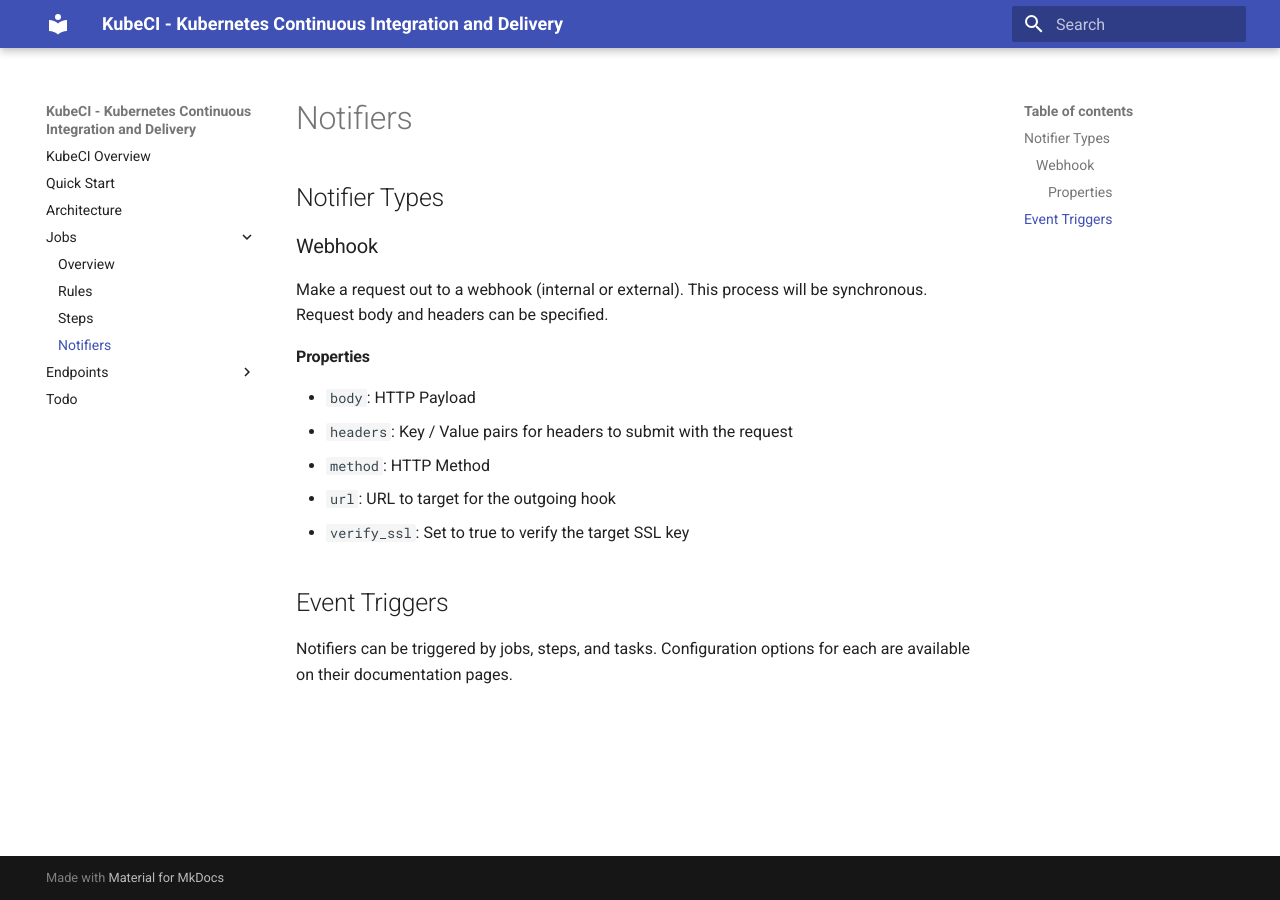
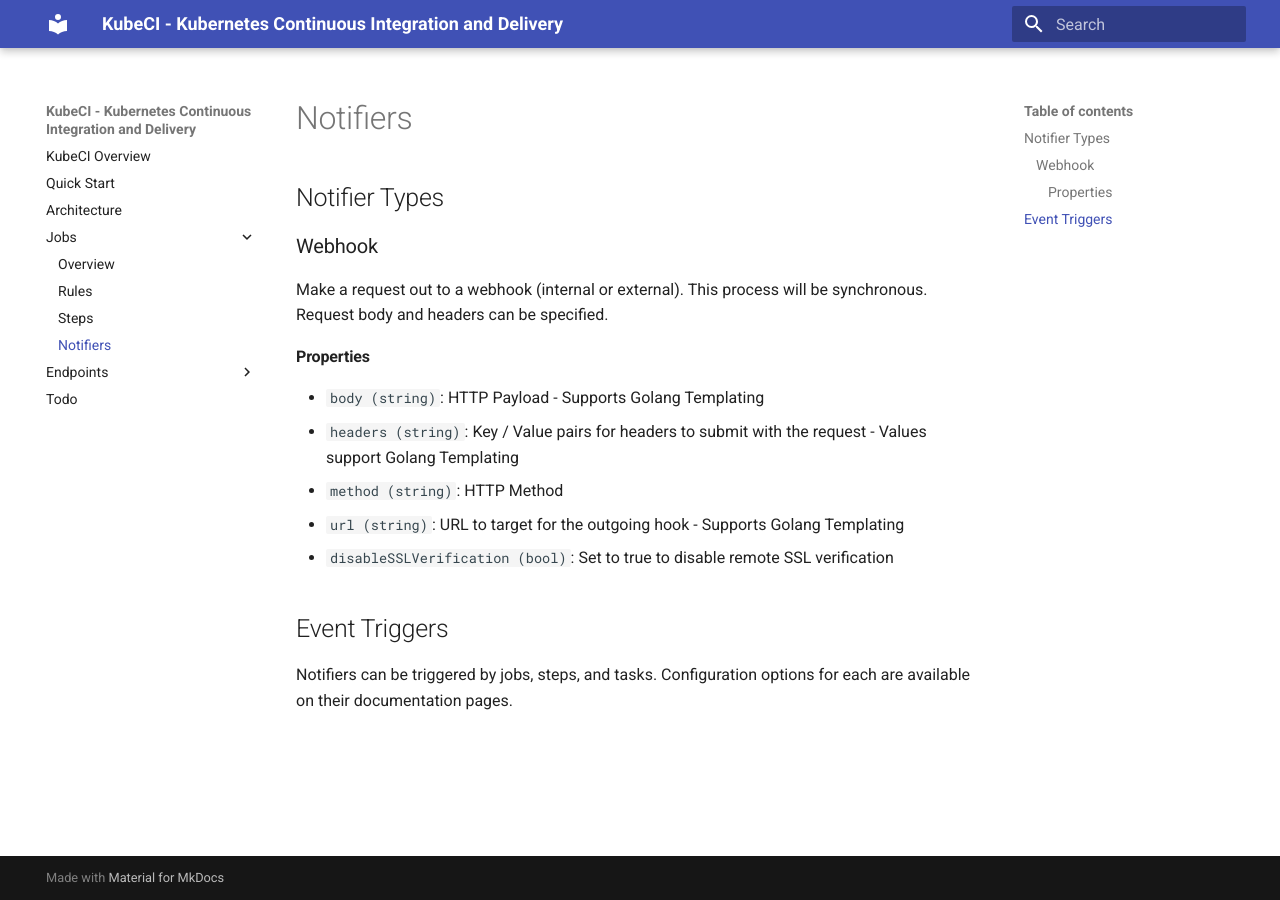
Before and after one commit to mnewswanger/kube-ci, an MkDocs documentation site: the page built from docs/jobs/notifiers.md, in a window 1280 px wide. Built offline with MkDocs 1.6.1 and Material for MkDocs 9.7.7, drawn with Linux system fonts in a browser that asks for light colours; old or Windows-style settings are respelled for this version of MkDocs.

Commit message:
Update notifier documentation

```diff
--- a/docs/jobs/notifiers.md
+++ b/docs/jobs/notifiers.md
@@ -8,11 +8,11 @@ Make a request out to a webhook (internal or external).  This process will be sy
 
 #### Properties ####
 
-* `body`: HTTP Payload
-* `headers`: Key / Value pairs for headers to submit with the request
-* `method`: HTTP Method
-* `url`: URL to target for the outgoing hook
-* `verify_ssl`: Set to true to verify the target SSL key
+* `body (string)`: HTTP Payload - Supports Golang Templating
+* `headers (string)`: Key / Value pairs for headers to submit with the request - Values support Golang Templating
+* `method (string)`: HTTP Method
+* `url (string)`: URL to target for the outgoing hook - Supports Golang Templating
+* `disableSSLVerification (bool)`: Set to true to disable remote SSL verification
 
 ## Event Triggers ##
 
```
Also changed, not shown: config/notifiers/readme.md (+16 -0 lines), docs/quick-start.md (+6 -2 lines).
